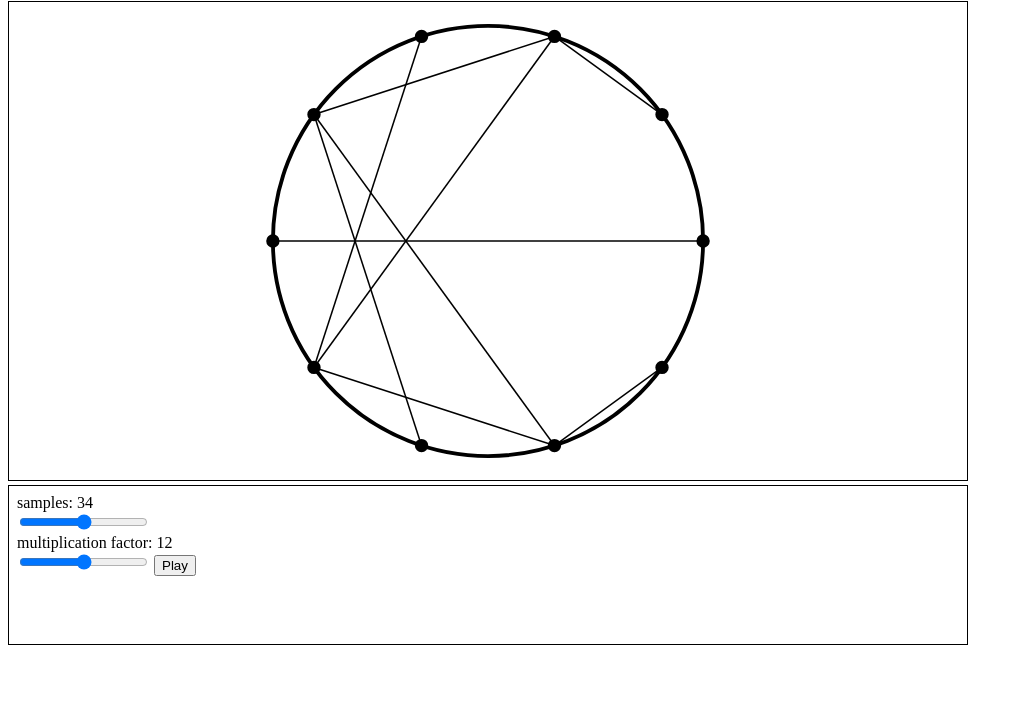
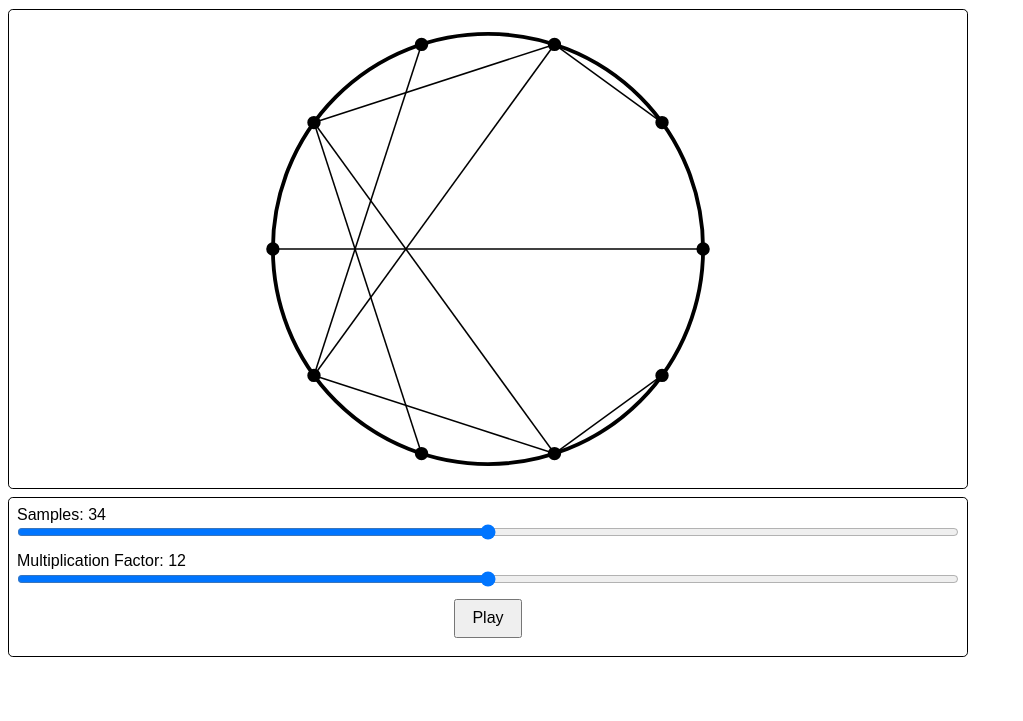
Before and after one commit to jlg-formation/jao-aout-2022, a website with bundled scripts: page src/index.html in a window 1280 px wide. Shown: the part 79-800 px from the top of the page, without its empty margins (0-1023 px from the left). Built offline with nearby package versions, Linux system fonts and the light colour scheme.

Commit message:
dev: added style on command

```diff
--- a/src/index.html
+++ b/src/index.html
@@ -5,6 +5,8 @@
     <meta http-equiv="X-UA-Compatible" content="IE=edge" />
     <meta name="viewport" content="width=device-width, initial-scale=1.0" />
     <title>Multiplication</title>
+    <link rel="stylesheet" href="../node_modules/normalize.css/normalize.css" />
+    <link rel="stylesheet" href="../node_modules/sanitize.css/sanitize.css" />
     <link rel="stylesheet" href="style.css" />
     <script type="module" src="main.js"></script>
   </head>
@@ -17,11 +19,11 @@
     </svg>
     <div class="command">
       <label class="samples">
-        <div>samples: <span>34</span></div>
+        <div>Samples: <span>34</span></div>
         <input type="range" min="0" max="100" step="1" />
       </label>
       <label class="multiplicationFactor">
-        <div>multiplication factor: <span>12</span></div>
+        <div>Multiplication Factor: <span>12</span></div>
         <input type="range" min="0" max="100" step="1" />
       </label>
       <button>Play</button>
--- a/src/style.css
+++ b/src/style.css
@@ -1,11 +1,11 @@
-*,
-*::before,
-*::after {
-  box-sizing: border-box;
+body {
+  padding: 0.5em;
+  font-family: sans-serif;
 }
 
 svg {
   border: 0.1em solid black;
+  border-radius: 0.3em;
   width: 60em;
   height: 30em;
 }
@@ -26,8 +26,27 @@ circle {
 }
 
 div.command {
+  margin-top: 0.5em;
   border: 0.1em solid black;
+  border-radius: 0.3em;
   width: 60em;
   height: 10em;
   padding: 0.5em;
+  display: flex;
+  flex-flow: column;
+  gap: 0.5em;
+  align-items: center;
 }
+
+label {
+  width: 100%;
+}
+
+input {
+  width: 100%;
+}
+
+button {
+  cursor: pointer;
+  padding: 0.5em 1em;
+}
```
